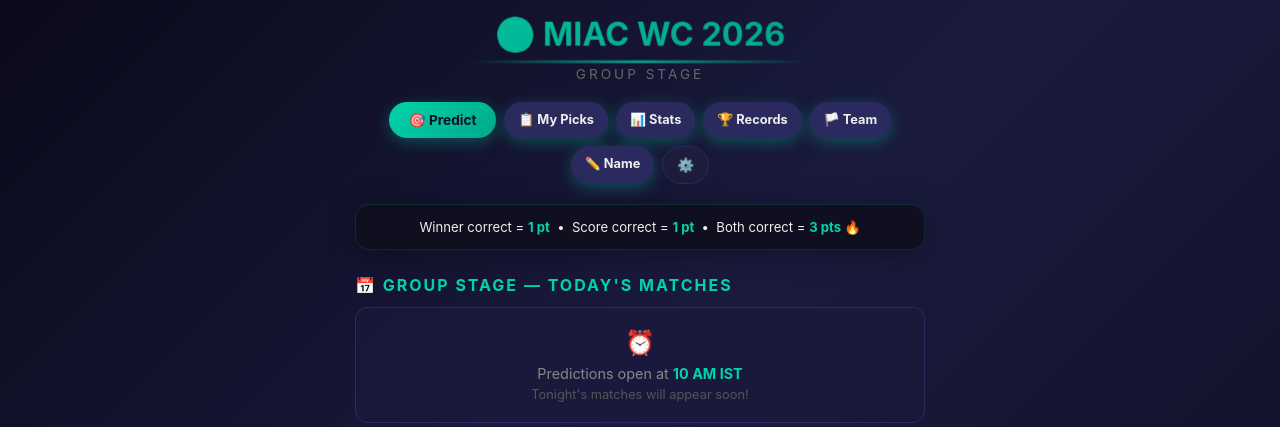
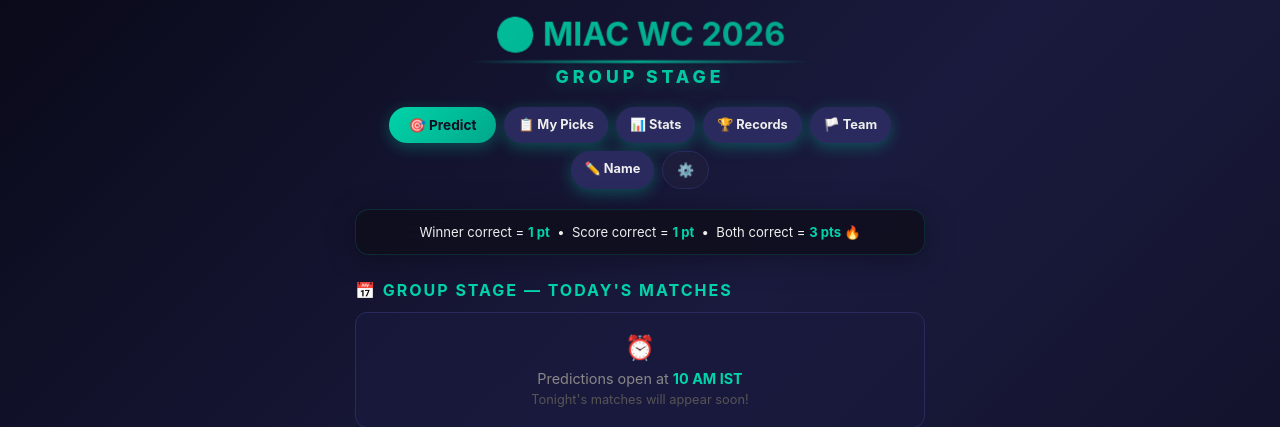
Before and after one commit to cpdnajmal-lgtm/wc-predictions, a Flask app: page / in a window 1280 px wide. Shown: the top 427 px of the page. Run offline with Flask 3, Linux system fonts and the light colour scheme; data that the repository does not hold is empty; some libraries are stand-ins or nearby versions.

Commit message:
feat: Round of 32 subtitle bigger, bolder, glowing animation

```diff
--- a/templates/home.html
+++ b/templates/home.html
@@ -28,7 +28,8 @@
         .title-glow { display: block; height: 3px; width: 60%; margin: 6px auto 0; border-radius: 2px; background: linear-gradient(90deg, transparent, var(--accent), transparent); animation: glowBar 2s ease-in-out infinite; }
         @keyframes glowBar { 0%,100% { opacity: 0.4; width: 40%; } 50% { opacity: 1; width: 70%; } }
         h2 { margin: 25px 0 12px; color: var(--accent); font-size: 1em; text-transform: uppercase; letter-spacing: 2px; }
-        .subtitle { text-align: center; color: #666; margin-bottom: 20px; font-size: 0.85em; letter-spacing: 3px; text-transform: uppercase; }
+        .subtitle { text-align: center; color: var(--accent); margin-bottom: 20px; font-size: 1.1em; letter-spacing: 4px; text-transform: uppercase; font-weight: 800; animation: subtitleGlow 2s ease-in-out infinite alternate; }
+        @keyframes subtitleGlow { 0% { opacity: 0.7; text-shadow: 0 0 5px var(--accent-glow); } 100% { opacity: 1; text-shadow: 0 0 20px var(--accent-glow), 0 0 40px var(--accent-glow); } }
         .nav { display: flex; gap: 8px; justify-content: center; margin-bottom: 20px; flex-wrap: wrap; }
         .nav a { background: linear-gradient(135deg, var(--accent), var(--accent-dark)); color: #0f0f23; padding: 10px 20px; border-radius: 25px; text-decoration: none; font-weight: 700; font-size: 0.85em; box-shadow: 0 4px 15px var(--accent-glow); transition: transform 0.2s; }
         .nav a:hover { transform: scale(1.05); }
```
